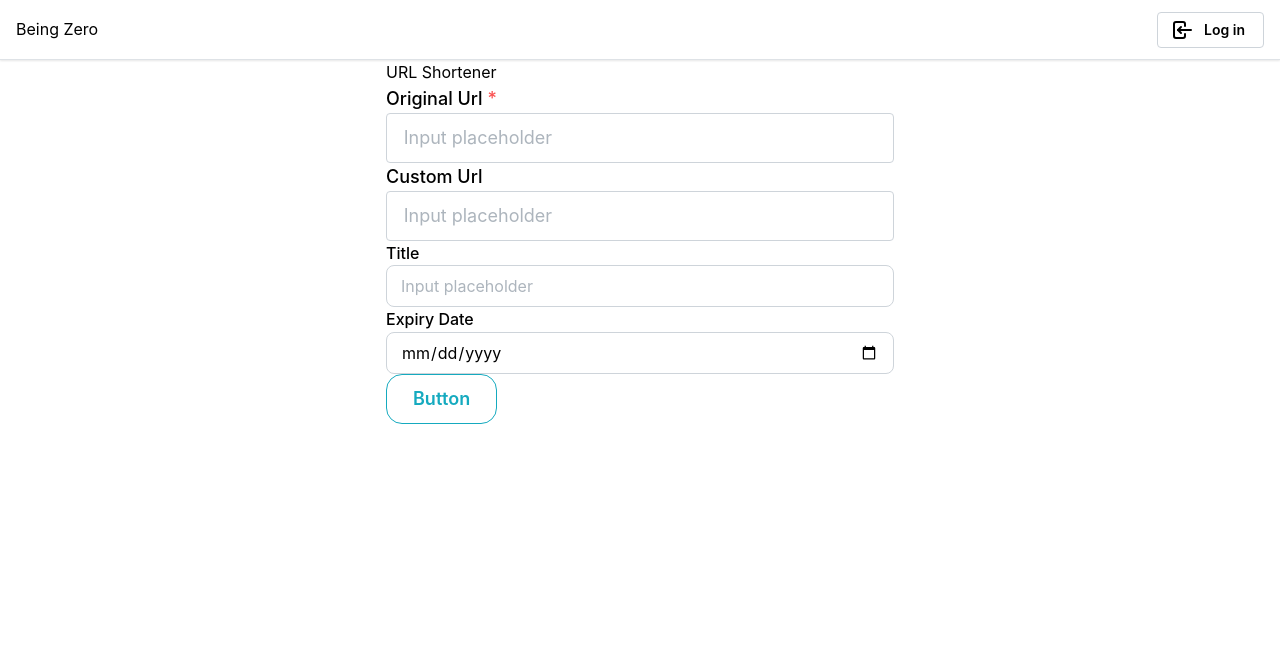
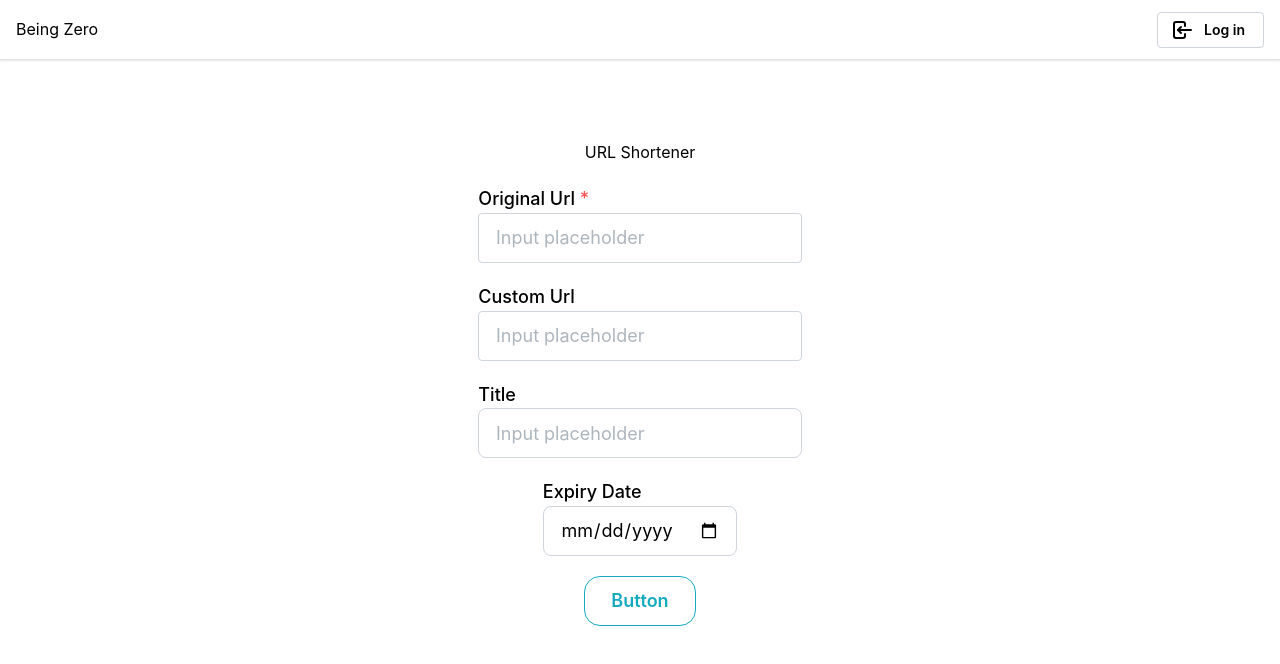
Before and after one commit to koushiksoma5/url_shortener_koushik, a React (Vite) app in the folder frontend/: page /url in a window 1280 px wide. Shown: the top 664 px of the page. Built offline with nearby package versions, Linux system fonts and the light colour scheme.

Commit message:
monday commit 1

```diff
--- a/frontend/src/App.jsx
+++ b/frontend/src/App.jsx
@@ -7,6 +7,7 @@ import PrivateRoute from './Components/PrivateRoute/PrivateRoute';
 import { HeaderMegaMenu } from './Components/Navbar/HeaderMegaMenu';
 import Profile from './Pages/Profile';
 import UrlShortener from './Pages/UrlShortener';
+import MyUrl from './Pages/MyUrl';
 
 
 function App() {
@@ -18,6 +19,8 @@ function App() {
             <Route path='/login' element={<LoginPage/>} />
             <Route path='/profile' element={<Profile/>} />
             <Route path='/url' element={<UrlShortener/>} />
+            <Route path='/myurl' element={<MyUrl/>} />
+
             <Route element={<PrivateRoute/>}>
             </Route>
         </Routes>
--- a/frontend/src/Components/Navbar/HeaderMegaMenu.jsx
+++ b/frontend/src/Components/Navbar/HeaderMegaMenu.jsx
@@ -22,6 +22,8 @@ const navLinks = [
   { to: '/', label: 'Home' },
   { to: '/profile', label: 'Profile' },
   { to: '/url', label: 'UrlShortener' },
+  { to: '/myurl', label: 'MYURL' },
+
 
 ];
 
--- /dev/null
+++ b/frontend/src/Pages/MyUrl.jsx
@@ -0,0 +1,21 @@
+import { Container, Stack } from '@mantine/core'
+import React from 'react'
+
+export default function MyUrl() {
+  return (
+    <Container size={"xs"}>
+       <Stack
+             h={300}
+             bg="var(--mantine-color-body)"
+             align="center"
+             justify="center"
+             gap="lg"
+             style={{marginTop:"80px"}}
+           >
+
+
+       This page Contains All the URL you Have Created
+      </Stack>
+    </Container>
+  )
+}
--- a/frontend/src/Pages/UrlShortener.jsx
+++ b/frontend/src/Pages/UrlShortener.jsx
@@ -1,4 +1,4 @@
-import { Button, Container, TextInput } from "@mantine/core";
+import { Button, Container, Stack, TextInput } from "@mantine/core";
 import React, { useState } from "react";
 import Service from "../utils/http";
 import Response from "../Components/Response";
@@ -28,7 +28,15 @@ export default function UrlShortener() {
   return (
     <>
       {!response ? (
-        <Container size={"xs"}>
+        <Container  >
+           <Stack
+
+                       bg="var(--mantine-color-body)"
+                       align="center"
+                       justify="center"
+                       gap="lg"
+                       style={{marginTop:"80px"}}
+                     >
           URL Shortener
           <TextInput
             size="lg"
@@ -49,7 +57,7 @@ export default function UrlShortener() {
             }}
           />
           <TextInput
-            size="md"
+            size="lg"
             radius="md"
             label="Title"
             //   withAsterisk
@@ -57,7 +65,7 @@ export default function UrlShortener() {
             placeholder="Input placeholder"
           />
           <TextInput
-            size="md"
+            size="lg"
             radius="md"
             type="date"
             label="Expiry Date"
@@ -74,6 +82,7 @@ export default function UrlShortener() {
           >
             Button
           </Button>
+          </Stack>
         </Container>
       ) : (
         <Response response={response} setResponse={setResponse} />
```
